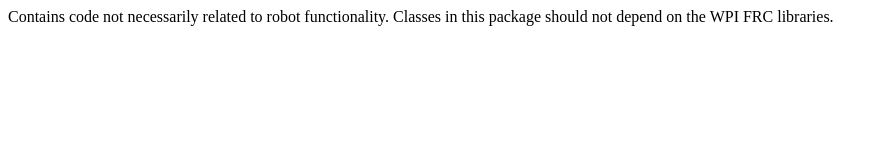
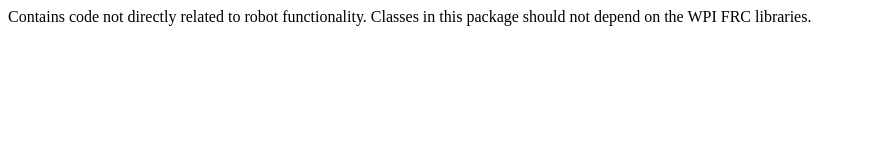
Before and after one commit to benrbray/AdamBots-FIRST-2013-Robot-Code, a plain HTML site: page AdamBots-FIRST-2013-Robot-Code/src/utils/package.html in a window 1280 px wide. Shown: the whole page, without its empty margins (0-888 px from the left). Drawn offline with Linux system fonts and the light colour scheme.

Commit message:
Updated package descriptions.

```diff
--- a/AdamBots-FIRST-2013-Robot-Code/src/utils/package.html
+++ b/AdamBots-FIRST-2013-Robot-Code/src/utils/package.html
@@ -9,6 +9,6 @@ and open the template in the editor.
 	<meta http-equiv="Content-Type" content="text/html; charset=windows-1252">
     </head>
     <body>
-	Contains code not necessarily related to robot functionality.  Classes in this package should not depend on the WPI FRC libraries.
+	Contains code not directly related to robot functionality.  Classes in this package should not depend on the WPI FRC libraries.
     </body>
 </html>
```
